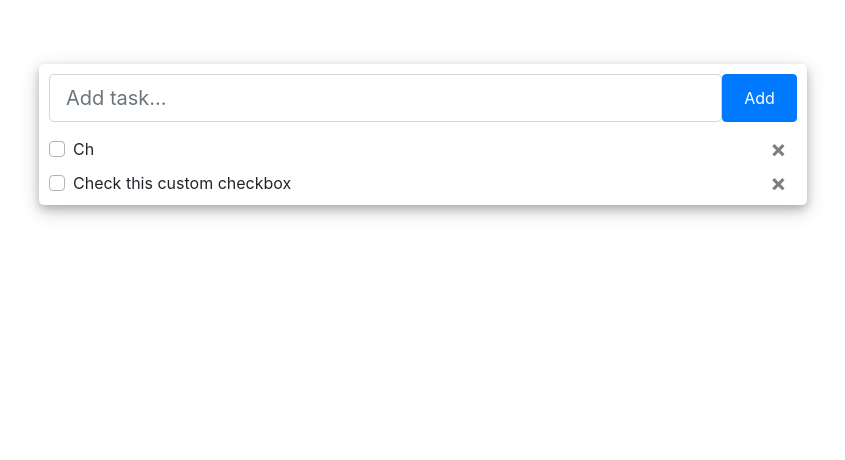
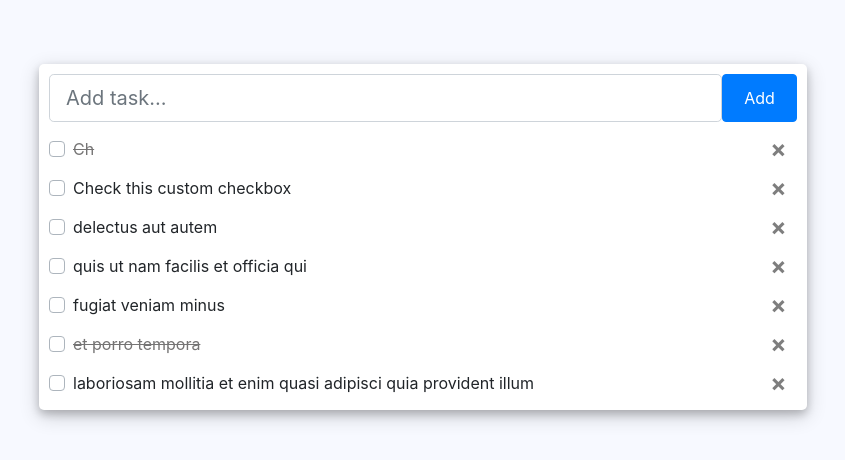
Before and after one commit to Suraj-Ram/TaskTab, a plain HTML site: page index.html in a window 1280 px wide. Shown: the whole page, without its empty margins (217-1062 px from the left). Drawn offline with Linux system fonts and the light colour scheme.

Commit message:
Added renderTasks and addTasks and changed bg color

```diff
--- a/css/styles.css
+++ b/css/styles.css
@@ -1,3 +1,7 @@
+body {
+    background-color: #F7F9FF;
+}
+
 .main {
     margin-top: 5%;
     display: grid;
@@ -29,7 +33,12 @@
 
 .task {
     /* margin-top: 5px; */
-    margin-bottom: 10px;
+    margin-bottom: 15px;
     display: grid;
     grid-template-columns: 90% 5% 5%;
 }
+
+.task-checked {
+    text-decoration: line-through;
+    color: #757474;
+}
--- a/index.html
+++ b/index.html
@@ -11,7 +11,9 @@
     <script src="./bootstrap/bootstrap.min.js"></script>
 
     <link rel="stylesheet" href="./css/styles.css">
+    <script defer src="./js/taskStorage.js"></script>
     <script defer src="./js/app.js"></script>
+
 
     <title>Document</title>
 </head>
@@ -30,7 +32,7 @@
                     <div class="task">
                         <div class="custom-control custom-checkbox">
                             <input type="checkbox" class="custom-control-input" id="1">
-                            <label class="custom-control-label" for="1">Ch</label>
+                            <label class="custom-control-label task-checked" for="1">Ch</label>
                         </div>
                         <div class="tags">
 
--- a/js/app.js
+++ b/js/app.js
@@ -1,7 +1,44 @@
 const taskInput = document.getElementById('taskInput')
 const addBtn = document.getElementById('addBtn')
 
+renderTasks()
+
+taskInput.addEventListener('keypress', e => {
+    if(e.keyCode === 13) {
+        addTask(taskInput.value)
+    }
+})
+addBtn.addEventListener('click', e  => {
+    addTask(taskInput.value)
+})
+
 function renderTasks() {
-    console.log('l')
+    tasks.forEach(task => {
+        let taskTemplate = `
+            <div class="task">
+            <div class="custom-control custom-checkbox">
+                <input type="checkbox" class="custom-control-input" id="${task.id}">
+                <label class="custom-control-label ${task.completed ? 'task-checked' : ''}" for="${task.id}">${task.title}</label>
+            </div>
+            <div class="tags">
+
+            </div>
+            <button class="btn close">&times</button>
+
+            </div>
+        `
+        $('.tasks').append(taskTemplate)
+    })
+}
+
+function addTask(task) {
+    console.log(`Adding: ${task}`)
+    let taskObj = {}
+    let d = new Date()
+    taskObj.id = d.getTime()
+    taskObj.title = task
+    taskObj.completed = false
+    console.log(taskObj)
+    tasks.push(taskObj)
 
 }
--- /dev/null
+++ b/js/taskStorage.js
@@ -0,0 +1,32 @@
+var tasks = [
+    {
+      "userId": 1,
+      "id": 345354,
+      "title": "delectus aut autem",
+      "completed": false
+    },
+    {
+      "userId": 1,
+      "id": 34524267,
+      "title": "quis ut nam facilis et officia qui",
+      "completed": false
+    },
+    {
+      "userId": 1,
+      "id": 3,
+      "title": "fugiat veniam minus",
+      "completed": false
+    },
+    {
+      "userId": 1,
+      "id": 4,
+      "title": "et porro tempora",
+      "completed": true
+    },
+    {
+      "userId": 1,
+      "id": 5,
+      "title": "laboriosam mollitia et enim quasi adipisci quia provident illum",
+      "completed": false
+    }
+  ]
```
Also changed, not shown: js/task.js (deleted).
